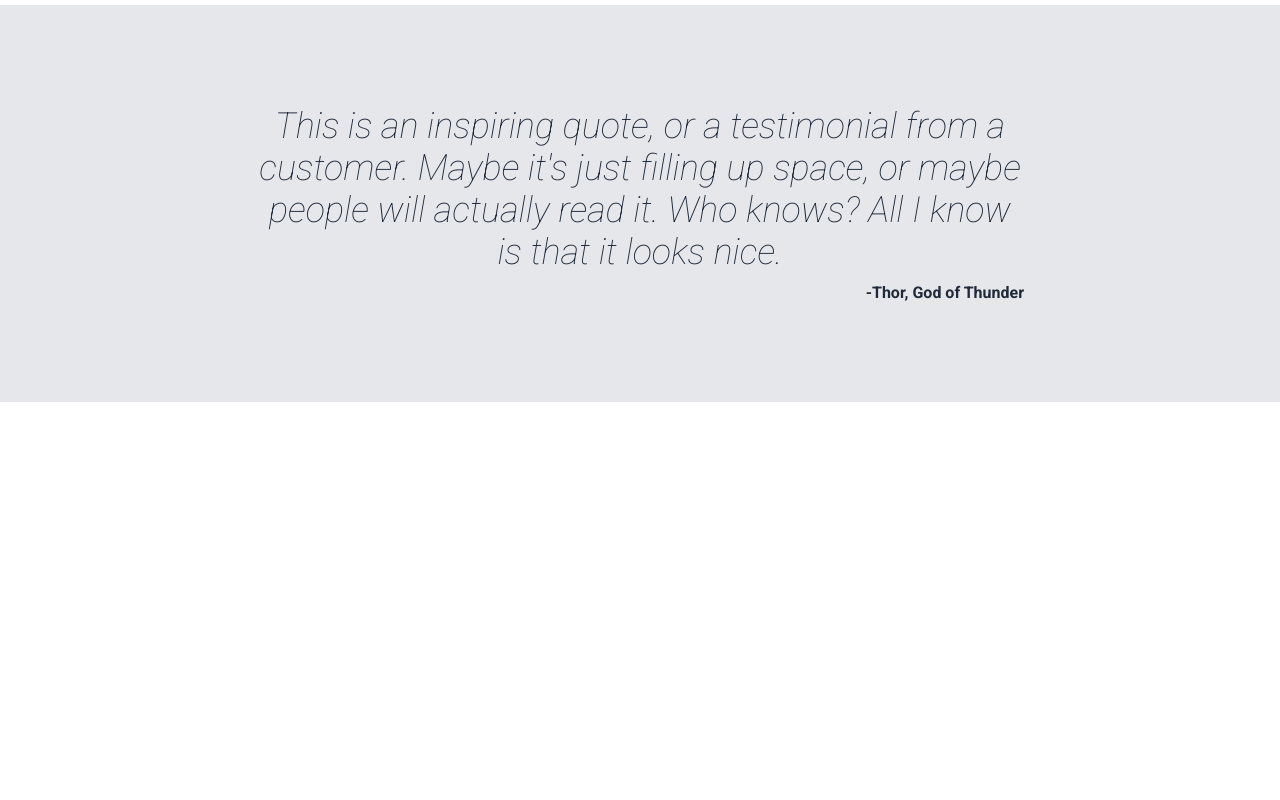
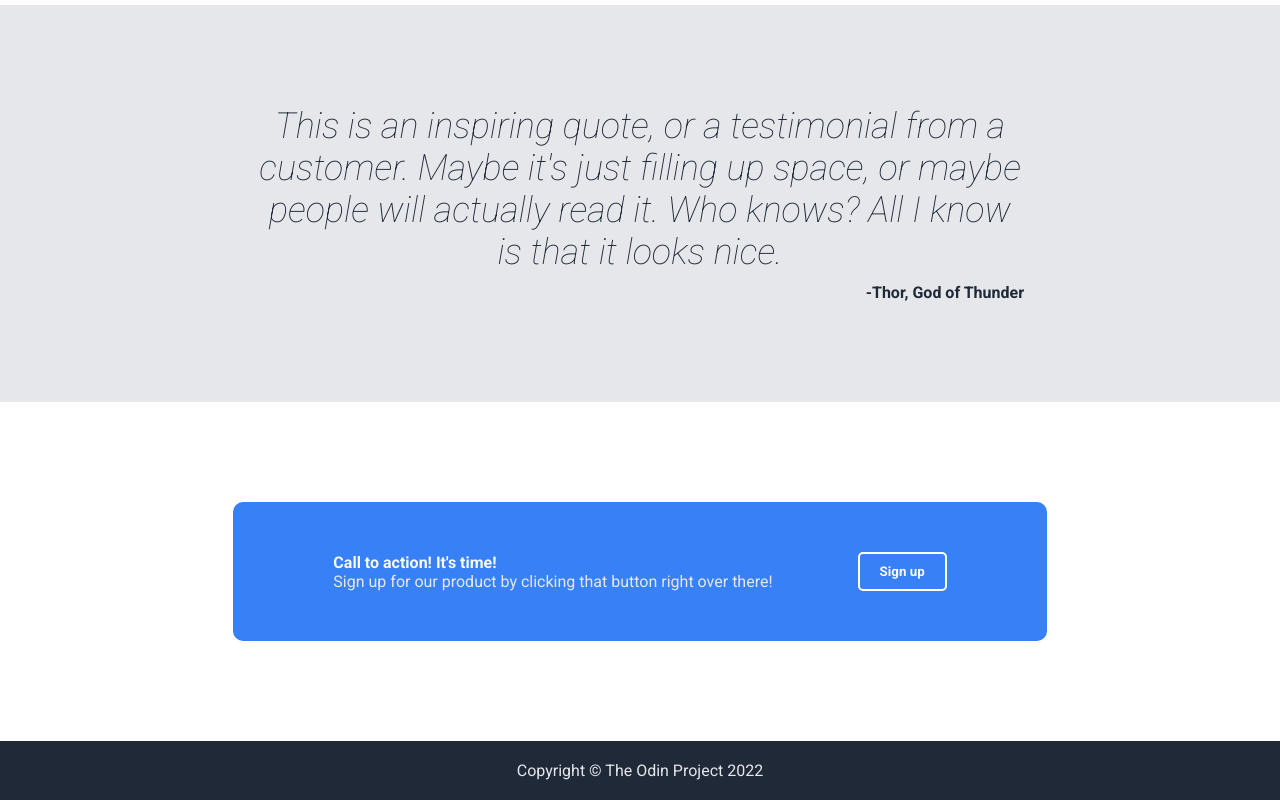
Before and after one commit to amxrac/odin-landing-page, a plain HTML site: page index.html in a window 1280 px wide. Shown: the part 983-1783 px from the top of the page. Before the commit the page ends 1385 px from the top, so only its background shows below. Drawn offline with Linux system fonts and the light colour scheme.

Commit message:
add markup and style for .cta and footer section

```diff
--- a/index.html
+++ b/index.html
@@ -58,6 +58,21 @@
             <p>-Thor, God of Thunder</p>
             </div>
         </div>
+
+        <div class="cta">
+            <div class="cta_text">
+                <div class="call">
+                    <p>Call to action! It's time!</p>
+                    <p>Sign up for our product by clicking that button right over there!</p>
+                </div>
+                <button>Sign up</button>
+            </div>
+        </div>
+
+        <footer>
+            <p>Copyright &copy; The Odin Project 2022</p>
+        </footer>
+
     </div>
 </body>
 </html>
--- a/style.css
+++ b/style.css
@@ -161,7 +161,51 @@ main .right p {
 .quote p:nth-child(2) {
     font-weight: 700;
     color: hsl(215, 28%, 17%);
-    /* margin-left: 10px; */
     align-self: flex-end;
-    /* width: 20vw; */
 }
+
+.cta {
+    background: hsl(0, 0%, 100%);
+    width: 100vw;
+    display: flex;
+    align-items: center;
+    justify-content: center;
+    padding-top: 100px;
+    padding-bottom: 100px;
+}
+
+.cta_text {
+    background: hsl(217, 91%, 59%);
+    padding: 50px 100px;
+    display: flex;
+    align-items: center;
+    justify-content: space-between;
+    gap: 85px;
+    border-radius: 10px;
+}
+
+.cta_text p:first-child {
+    font-weight: 700;
+    color: hsl(90, 17%, 98%);
+}
+
+.cta_text p:nth-child(2) {
+    color: hsl(220, 13%, 91%);
+}
+
+.cta_text button  {
+    border: 2px solid hsl(0, 0%, 100%);
+    border-radius: 5px;
+    padding: 10px 20px;
+    background: none;
+    color: hsl(90, 17%, 98%);
+    font-weight: 700;
+}
+
+footer {
+    width: 100vw;
+    background: hsl(215, 28%, 17%);
+    text-align: center;
+    padding: 20px 0;
+    color: hsl(220, 13%, 91%);
+}
```
